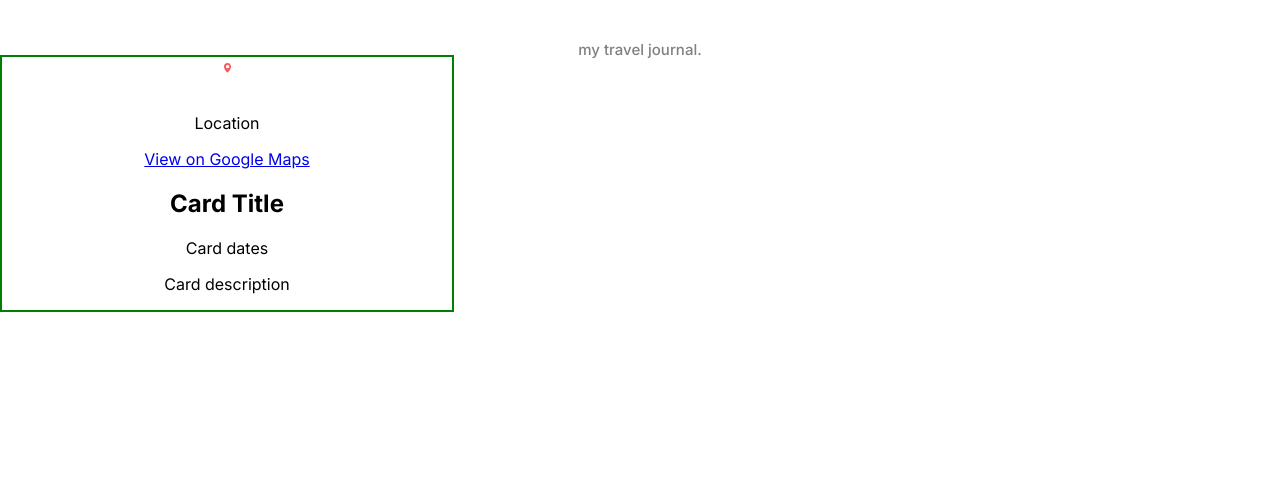
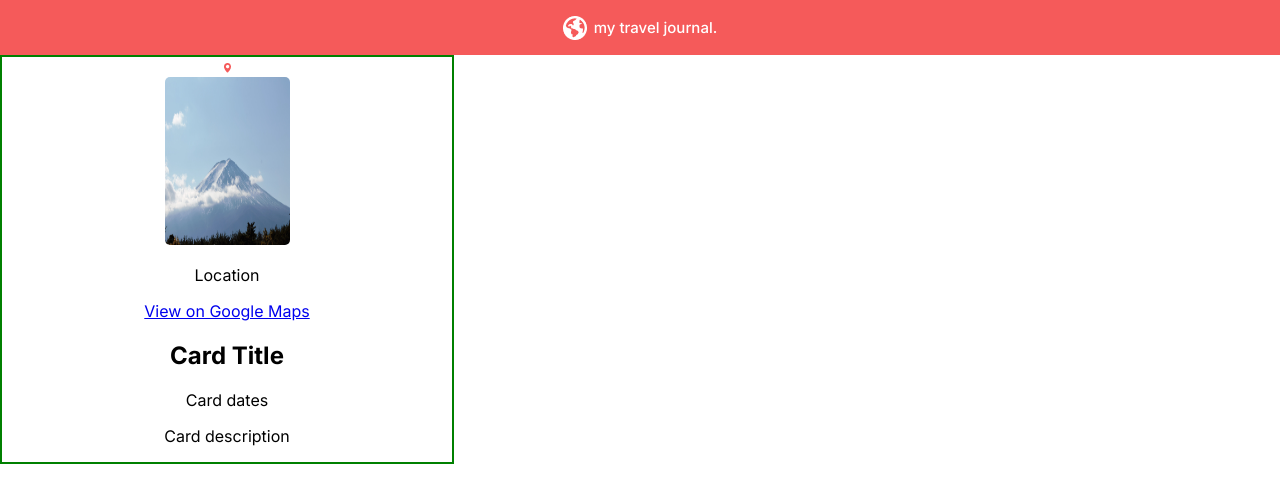
Before and after one commit to l-erw/Scrimba-FrontEnd, a React (Create React App) app in the folder travel-journal/: page / in a window 1280 px wide. Shown: the top 502 px of the page. Built offline with nearby package versions, Linux system fonts and the light colour scheme.

Commit message:
template for card component

```diff
--- a/travel-journal/src/components/Card.js
+++ b/travel-journal/src/components/Card.js
@@ -1,12 +1,13 @@
 import React from "react"
 import MapMarker from "../map-marker.png"
+import MountFuji from "../mount-fuji.jpg"
 
 export default function Card() {
     return (
         <div className="card">
         <img src={MapMarker} alt="map marker dot"/>
         <div className="card--data">
-            <img src="" alt=""/>
+            <img className="card--image" src={MountFuji} alt="Mount Fuji"/>
             <p>Location</p>
             <a href="maps.google.com">View on Google Maps</a>
         </div>
--- a/travel-journal/src/index.css
+++ b/travel-journal/src/index.css
@@ -12,16 +12,26 @@ code {
 
 .navbar {
   height: 55px;
-  color: #f55a5a;
+  background-color: #f55a5a;
+  display: flex;
+  align-items: center;
+  justify-content: center;
 }
 
 .nav--header {
   font-size: 15px;
   font-weight: 500;
-  color: grey;
+  color: #fff;
+  margin-left: 7px;
 }
 
 .card {
   width: 450px;
   border: 2px green solid;
 }
+
+.card--image {
+  width: 125px;
+  height: 168px;
+  border-radius: 5px;
+}
```
Also changed, not shown: travel-journal/src/mount-fuji.jpg (added).
